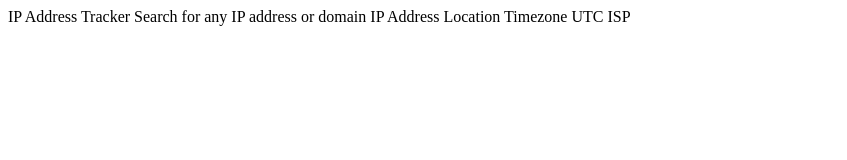
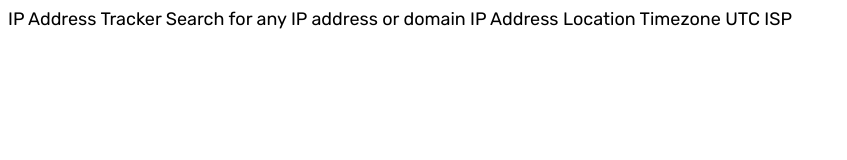
Before and after one commit to ieweller/ip-tracker, a plain HTML site: page index.html in a window 1280 px wide. Shown: the whole page, without its empty margins (0-847 px from the left). Drawn offline with Linux system fonts and the light colour scheme.

Commit message:
created, configured, and linked scss stylesheet with project-defined inputs

```diff
--- a/index.html
+++ b/index.html
@@ -5,6 +5,8 @@
   <meta name="viewport" content="width=device-width, initial-scale=1.0"> <!-- displays site properly based on user's device -->
 
   <link rel="icon" type="image/png" sizes="32x32" href="./images/favicon-32x32.png">
+
+  <link rel="stylesheet" href="styles/style.css">
 
   <title>Frontend Mentor | IP Address Tracker</title>
 
--- /dev/null
+++ b/styles/style.css
@@ -0,0 +1,4 @@
+@import url("https://fonts.googleapis.com/css2?family=Rubik:wght@400;500;700&display=swap");
+body {
+  font-family: 'Rubik', sans-serif;
+  font-size: 18px; }
```
